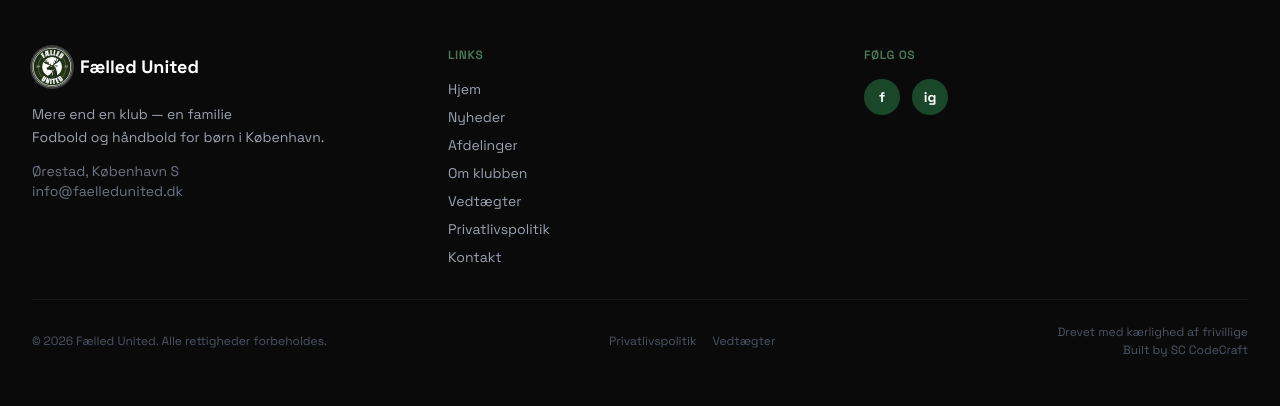
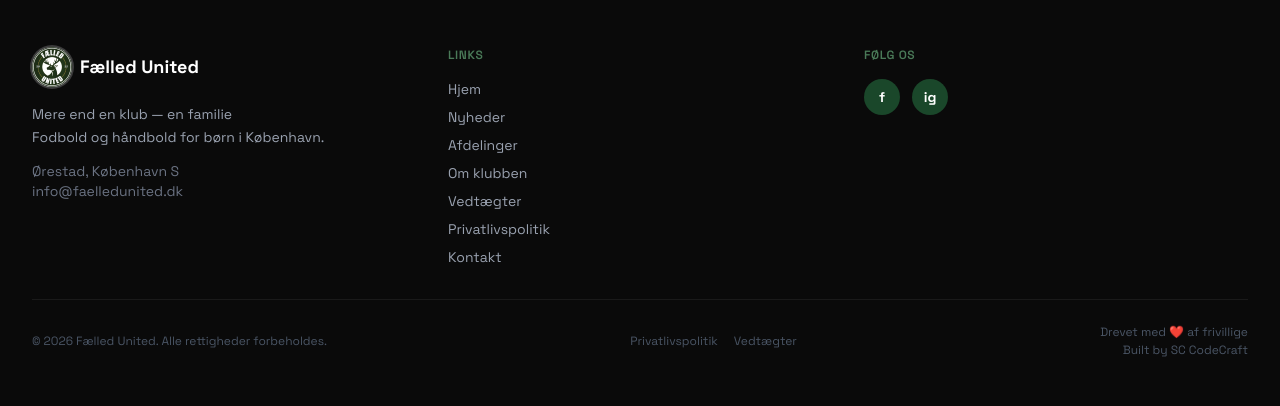
Before and after one commit to jackie-codecraft/faelledunited, a Laravel app: page /kontakt in a window 1280 px wide. Shown: the part 1015-1421 px from the top of the page. Run offline with Laravel 12, Linux system fonts and the light colour scheme; data that the repository does not hold is empty; style sheets or scripts are compiled from the project's sources.

Commit message:
fix: restore ❤️ emoji in footer volunteer line

```diff
--- a/resources/views/layouts/app.blade.php
+++ b/resources/views/layouts/app.blade.php
@@ -184,7 +184,7 @@
                     </a>
                 </div>
                 <div class="text-right space-y-0.5">
-                    <p>{{ app()->getLocale() === 'en' ? 'Administered with love by volunteers' : 'Drevet med kærlighed af frivillige' }}</p>
+                    <p>{{ app()->getLocale() === 'en' ? 'Administered with ❤️ by volunteers' : 'Drevet med ❤️ af frivillige' }}</p>
                     <p>Built by <a href="https://sc-codecraft.com" target="_blank" rel="noopener" class="hover:text-gray-400 transition-colors">SC CodeCraft</a></p>
                 </div>
             </div>
```
